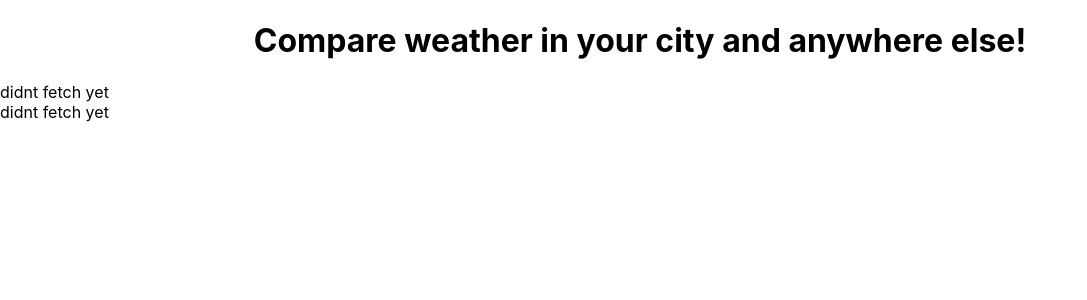
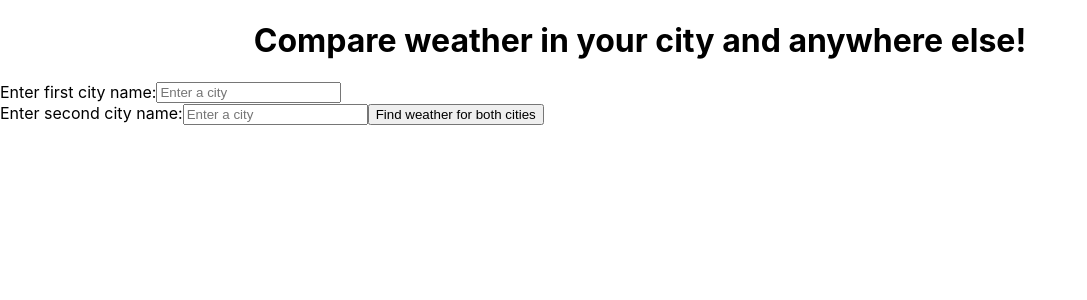
Before and after one commit to linneat/mit-vejr, a React (Create React App) app: page /#/ in a window 1280 px wide. Shown: the top 300 px of the page, without its empty margins (0-1087 px from the left). Built offline with nearby package versions, Linux system fonts and the light colour scheme; no server answers.

Commit message:
allow inputting cities

```diff
--- a/src/App.css
+++ b/src/App.css
@@ -25,3 +25,8 @@
   display: flex;
   justify-content: center;
 }
+
+.inputLabel{
+  display: flex;
+  flex-direction: row;
+}
--- a/src/App.js
+++ b/src/App.js
@@ -1,15 +1,11 @@
 import React from "react";
 import "./App.css";
-import WeatherInfo from "./WeatherInfo";
+import Home from "./Home";
 
 function App() {
   return (
     <div className="appWrap">
-      <h1 className="heading">
-        Compare weather in your city and anywhere else!
-      </h1>
-      <WeatherInfo city="Vanløse" />
-      <WeatherInfo city="Barcelona" />
+      <Home/>
     </div>
   );
 }
--- /dev/null
+++ b/src/Home.js
@@ -0,0 +1,103 @@
+import WeatherInfo from "./WeatherInfo";
+import React, { Component } from "react";
+
+export default class Home extends Component {
+  constructor(props) {
+    super(props);
+
+    this.state = {
+      inputCity1: "",
+      inputCity2: "",
+      showWeather: false,
+    };
+
+    this.handleChangeCity1 = this.handleChangeCity1.bind(this);
+    this.handleChangeCity2 = this.handleChangeCity2.bind(this);
+    this.findWeather = this.findWeather.bind(this);
+  }
+
+  findWeather(event) {
+    this.setState({ showWeather: true });
+  }
+
+  handleChangeCity1(event) {
+    this.setState({ inputCity1: event.target.value });
+  }
+
+  handleChangeCity2(event) {
+    this.setState({ inputCity2: event.target.value });
+  }
+
+  render() {
+    if (this.state.showWeather) {
+      return (
+        <div className="appWrap">
+          <h1 className="heading">
+            Compare weather in your city and anywhere else!
+          </h1>
+          <label className="inputLabel">
+            Enter first city name:
+            <input
+              type="text"
+              name="nameCity1"
+              placeholder="Enter a city"
+              value={this.state.inputCity1}
+              onChange={this.handleChangeCity1}
+            />
+          </label>
+          <label>
+            Enter second city name:
+            <input
+              type="text"
+              name="nameCity2"
+              placeholder="Enter a city"
+              value={this.state.inputCity2}
+              onChange={this.handleChangeCity2}
+            />
+          </label>
+          <button onClick={this.findWeather}>
+            Find weather for both cities
+          </button>
+          <WeatherInfo city={this.state.inputCity1} />
+          <WeatherInfo city={this.state.inputCity2} />
+        </div>
+      );
+    } else if (
+      this.state.inputCity1 === "" ||
+      this.state.inputCity2 === "" ||
+      !this.state.showWeather
+    ) {
+      return (
+        <div className="appWrap">
+          <h1 className="heading">
+            Compare weather in your city and anywhere else!
+          </h1>
+
+          <label className="inputLabel">
+            Enter first city name:
+            <input
+              type="text"
+              name="nameCity1"
+              placeholder="Enter a city"
+              value={this.state.inputCity1}
+              onChange={this.handleChangeCity1}
+            />
+          </label>
+          <label>
+            Enter second city name:
+            <input
+              type="text"
+              name="nameCity2"
+              placeholder="Enter a city"
+              value={this.state.inputCity2}
+              onChange={this.handleChangeCity2}
+            />
+          </label>
+          <button onClick={this.findWeather}>
+            Find weather for both cities
+          </button>
+        </div>
+      );
+    }
+  }
+}
--- a/src/WeatherInfo.js
+++ b/src/WeatherInfo.js
@@ -19,11 +19,9 @@ export default class WeatherInfo extends Component {
       "&appid=" +
       key +
       "&units=metric";
-    console.log(url);
     fetch(url)
       .then((response) => response.json())
       .then((data) => {
-        console.log(data);
         this.setState({
           dataFromApi: data,
         });
```
